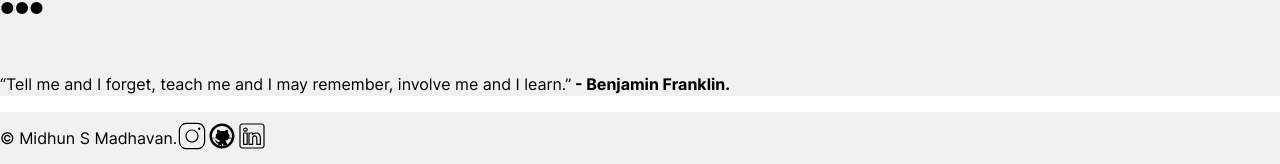
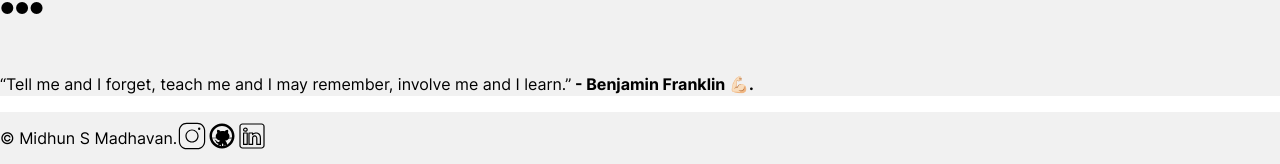
Before and after one commit to linuxmidhun/msmprofile, a Next.js app: page / in a window 1280 px wide. Shown: the part 574-738 px from the top of the page. Built offline with nearby package versions, Linux system fonts and the light colour scheme.

Commit message:
sample change

```diff
--- a/pages/index.tsx
+++ b/pages/index.tsx
@@ -120,7 +120,7 @@ const index = () => {
                         className="text-lg font-sans  text-cyan-700 md:text-gray-700 mx-4 dark:text-gray-300"
                         style={{ lineHeight: "1.5rem" }}
                     >
-                        “Tell me and I forget, teach me and I may remember, involve me and I learn.”<b> - Benjamin Franklin.</b>
+                        “Tell me and I forget, teach me and I may remember, involve me and I learn.”<b> - Benjamin Franklin 💪🏻.</b>
                         {/* Here with this website you may know little something about me. Happy Happy!&#128578; */}
                     </p>
                 </div>
```
